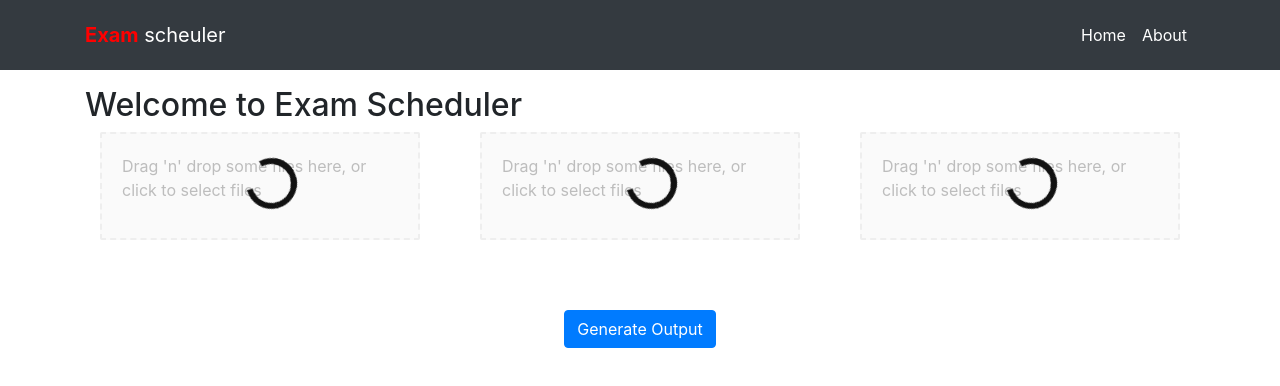
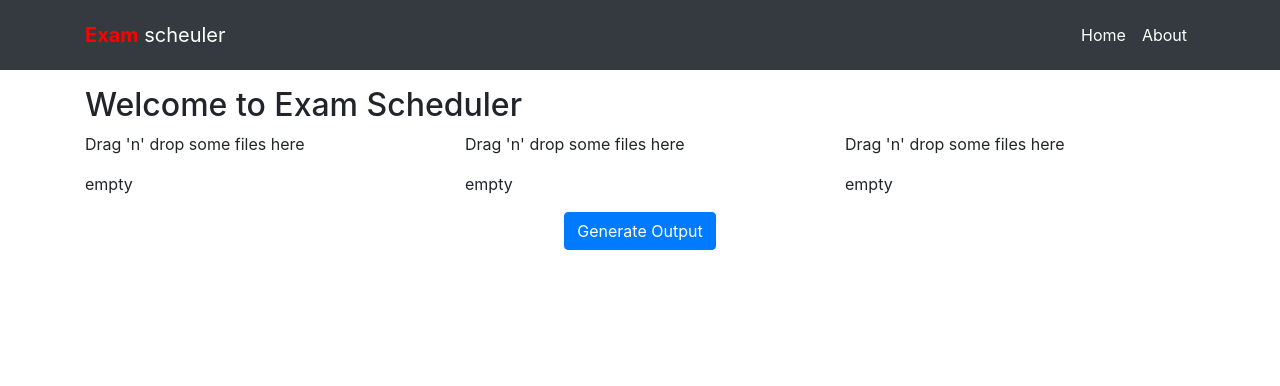
Before and after one commit to srbcheema1/ExamScheduler, a React (Create React App) app: page / in a window 1280 px wide. Shown: the top 386 px of the page. Built offline with nearby package versions, Linux system fonts and the light colour scheme.

Commit message:
dropzone working

```diff
--- a/src/components/Dropbox.js
+++ b/src/components/Dropbox.js
@@ -1,62 +1,59 @@
-import React, {useMemo} from 'react';
-import {useDropzone} from 'react-dropzone';
+import React, { Component } from 'react'
+import Dropzone from 'react-dropzone'
+import Loader from './loader/Loader.js'
 
-const baseStyle = {
-  flex: 1,
-  display: 'flex',
-  flexDirection: 'column',
-  alignItems: 'center',
-  padding: '20px',
-  borderWidth: 2,
-  borderRadius: 2,
-  borderColor: '#eeeeee',
-  borderStyle: 'dashed',
-  backgroundColor: '#fafafa',
-   //backgroundImage: 'url(${backg_image.jpg})',
-  color: '#bdbdbd',
-  outline: 'none',
-  transition: 'border .24s ease-in-out'
-};
+class Dropbox extends Component {
+  constructor(props){
+    super(props);
+    this.state = {
+      file:null,
+      task:'empty'
+    };
+  }
 
-const activeStyle = {
-  borderColor: '#2196f3'
-};
+  onDropFile=(acceptedFiles)=>{
+    this.setState({file:acceptedFiles[0],task:'verfying'})
+    var data = new FormData();
+    data.append('file', acceptedFiles[0]);
+    data.append('user', 'srb');
+    fetch('http://localhost:5000/rest', { // Your POST endpoint
+      method: 'POST',
+      body: data // This is your fil[e object
+    }).then(
+      response => response.json() // if the response is a JSON object
+    ).then(
+      success => {
+        console.log(success) // Handle the success response object
+        if(success['done']) {
+          this.setState({file:acceptedFiles[0],task:'good'})
+        } else {
+          this.setState({file:acceptedFiles[0],task:'bad'})
+        }
+      }
+    ).catch(
+      error => console.log(error) // Handle the error response object
+    );
+  }
+  render() {
+    return (
+      <Dropzone onDrop={this.onDropFile}>{
+        ({ getRootProps, getInputProps }) => (
+          <section>
+            <div {...getRootProps()}>
+              <input {...getInputProps()} />
+              <p>Drag 'n' drop some files here</p>
+              {this.state.file?this.state.file.name:null}
+            </div>
+            {this.state.ktask=='verfying'?<Loader />:null}
+            {this.state.task=='good'?<p>good</p>:null}
+            {this.state.task=='bad'?<p>bad</p>:null}
+            {this.state.task=='empty'?<p>empty</p>:null}
+          </section>
+        )
+      }
+      </Dropzone>
+    )
+  }
 
-const acceptStyle = {
-  borderColor: '#00e676'
-};
-
-const rejectStyle = {
-  borderColor: '#ff1744'
-};
-
-function Styled(props) {
-  const {
-    getRootProps,
-    getInputProps,
-    isDragActive,
-    isDragAccept,
-    isDragReject
-  } = useDropzone({accept: 'documents/*'});
-
-  const style = useMemo(() => ({
-    ...baseStyle,
-    ...(isDragActive ? activeStyle : {}),
-    ...(isDragAccept ? acceptStyle : {}),
-    ...(isDragReject ? rejectStyle : {})
-  }), [
-    isDragActive,
-    isDragReject
-  ]);
-
-  return (
-    <div className="container">
-      <div {...getRootProps({style})}>
-        <input {...getInputProps()} />
-        <p>Drag 'n' drop some files here, or click to select files</p>
-      </div>
-    </div>
-  );
 }
-
-export default Styled;
+export default Dropbox;
--- a/src/pages/Home.js
+++ b/src/pages/Home.js
@@ -1,6 +1,5 @@
 import React, {Component} from 'react';
 import Dropbox from '../components/Dropbox.js'
-import Loader from '../components/loader/Loader.js'
 
 class Home extends Component{
   render(){
@@ -10,15 +9,12 @@ class Home extends Component{
         <div className = "row">
           <div className="col-md-4">
             <Dropbox/>
-            <Loader/>
           </div>
           <div className="col-md-4">
             <Dropbox/>
-            <Loader/>
           </div>
           <div className="col-md-4">
             <Dropbox/>
-            <Loader/>
           </div>
         </div>
         <div className = "text-center">
@@ -29,4 +25,4 @@ class Home extends Component{
   }
 }
 
-export default Home
+export default Home;
```
